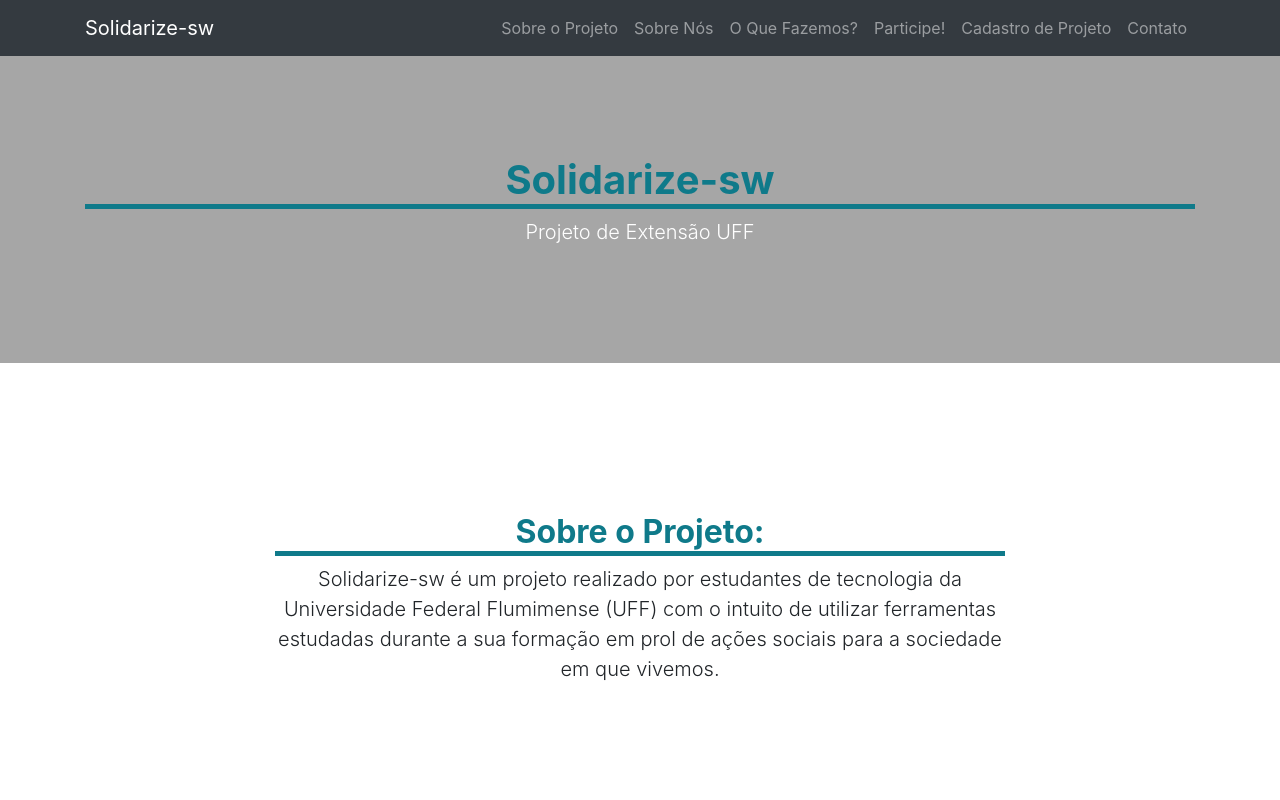
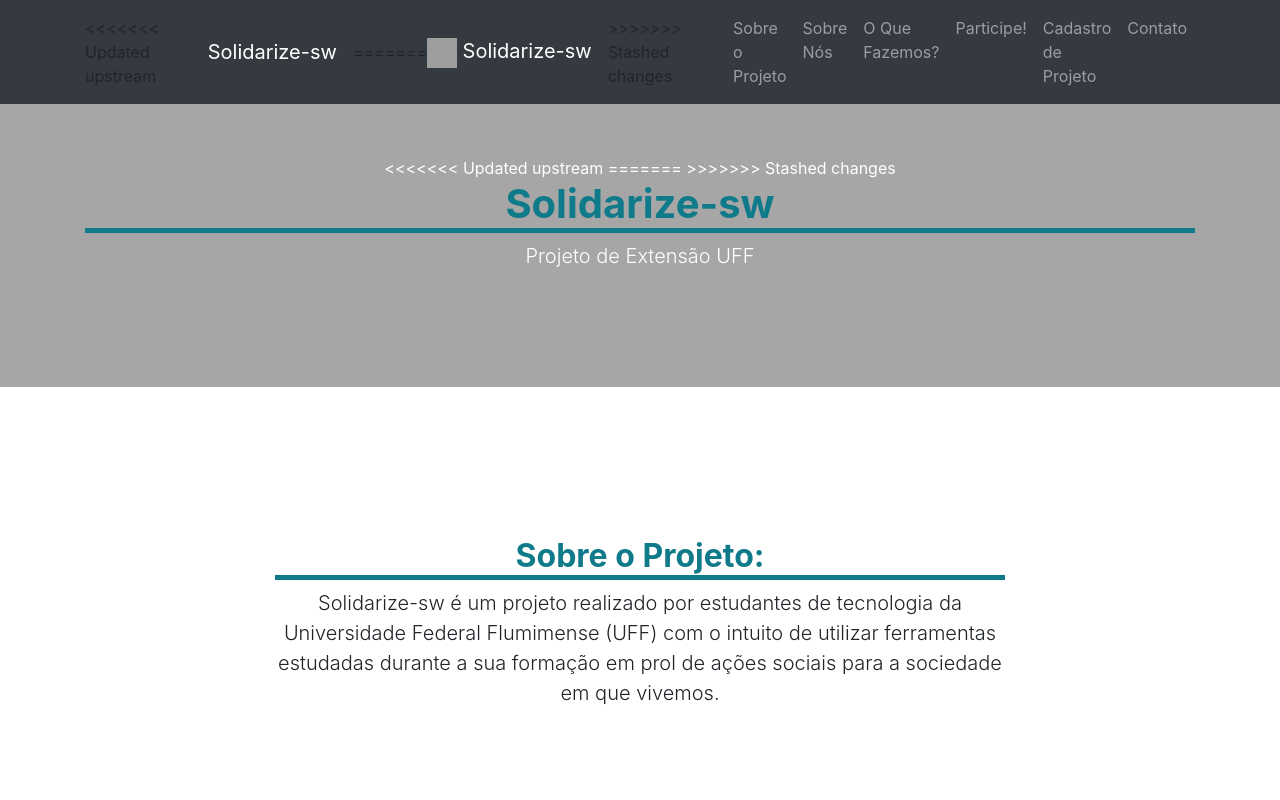
Before and after one commit to solidarizesw/site, an Angular app: page / in a window 1280 px wide. Shown: the top 800 px of the page. Built offline with nearby package versions, Linux system fonts and the light colour scheme; grey boxes are pictures that could not be loaded.

Commit message:
Update header.component.html

```diff
--- a/src/app/pages/header/header.component.html
+++ b/src/app/pages/header/header.component.html
@@ -1,7 +1,16 @@
 <!-- Navigation -->
 <nav class="navbar navbar-expand-lg navbar-dark bg-dark fixed-top" id="mainNav">
     <div class="container">
+<<<<<<< Updated upstream
       <a class="navbar-brand js-scroll-trigger" href="#page-top">Solidarize-sw</a>
+=======
+      <a class="navbar-brand js-scroll-trigger " href="#page-top">
+      <img src="assets/img/logo-solidarize.png" width="30" height="30" alt="">
+      Solidarize-sw
+
+    </a>
+
+>>>>>>> Stashed changes
       <button class="navbar-toggler" type="button" data-toggle="collapse" data-target="#navbarResponsive" aria-controls="navbarResponsive" aria-expanded="false" aria-label="Toggle navigation">
         <span class="navbar-toggler-icon"></span>
       </button>
@@ -33,6 +42,10 @@
 
   <header class="background-gray text-white">
     <div class="container text-center">
+<<<<<<< Updated upstream
+=======
+
+>>>>>>> Stashed changes
       <h1 class="color-green">Solidarize-sw</h1>
       <p class="lead">Projeto de Extensão UFF</p>
     </div>
```
